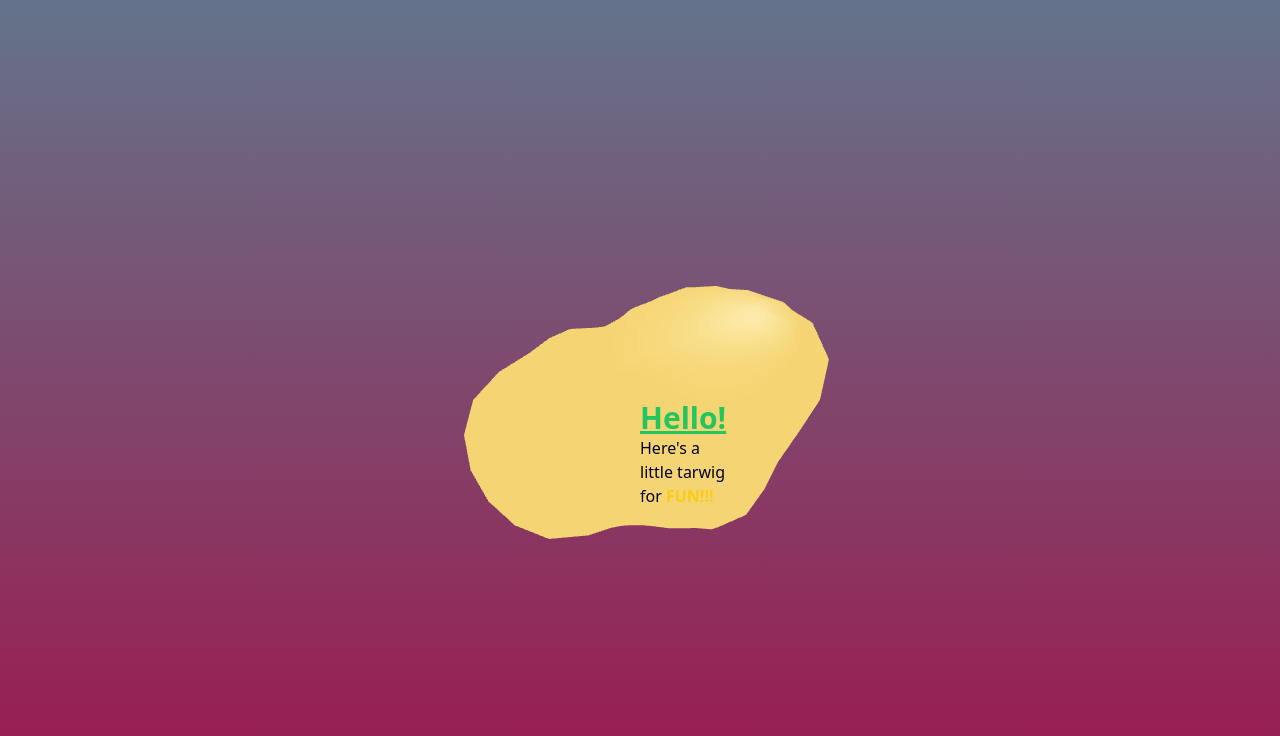
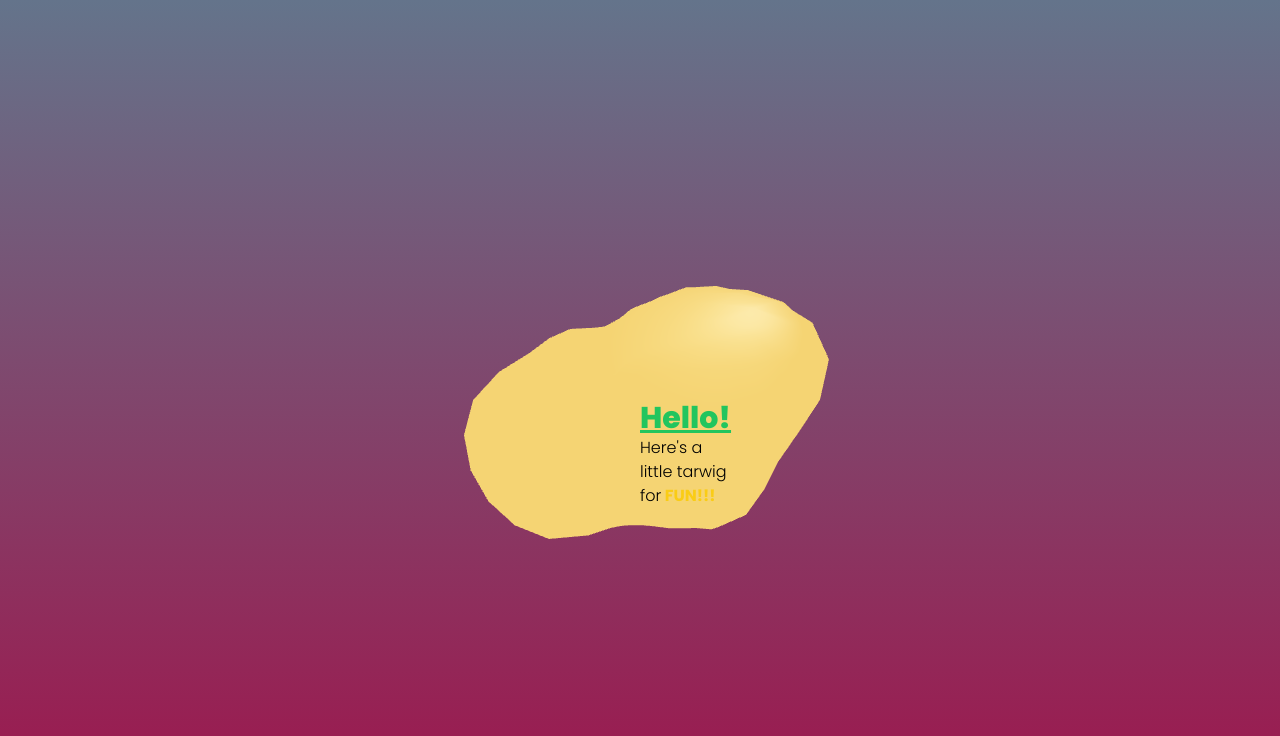
Before and after one commit to LumisDev/tarwig, a React (Vite) app: page / in a window 1280 px wide. Shown: the top 736 px of the page. Built offline with nearby package versions, Linux system fonts and the light colour scheme.

Commit message:
Updated (again the website)

```diff
--- a/src/main.css
+++ b/src/main.css
@@ -1,3 +1,4 @@
+@import url('https://fonts.googleapis.com/css2?family=Poppins:ital,wght@0,300;0,700;0,800;1,800&display=swap');
 @tailwind base;
 @tailwind components;
 @tailwind utilities;
--- a/tailwind.config.js
+++ b/tailwind.config.js
@@ -1,10 +1,12 @@
 /** @type {import('tailwindcss').Config} */
 export default {
-  content: [
-    'src/**/*.{js,jsx}'
-  ],
-  theme: {
-    extend: {},
-  },
-  plugins: [],
-}
+     content: ["src/**/*.{js,jsx}"],
+     theme: {
+          extend: {
+               fontFamily: {
+                    sans: ["Poppins", "sans-serif"],
+               },
+          },
+     },
+     plugins: [],
+};
```
Also changed, not shown: 2 other files (tests, documents, lock files or other folders).
